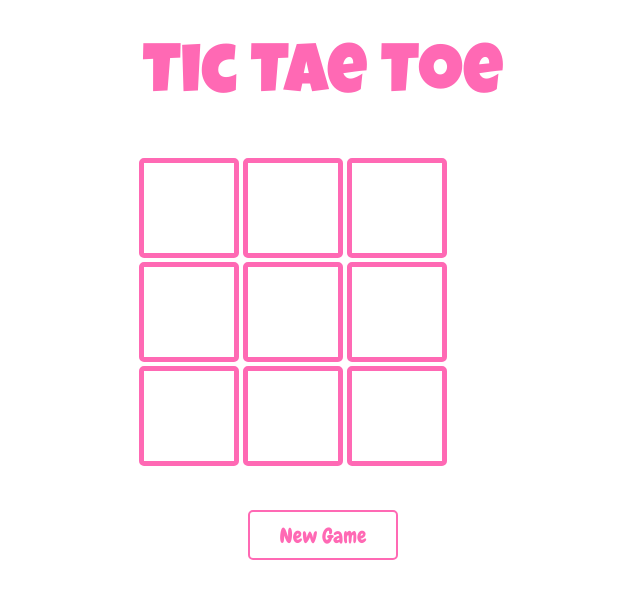
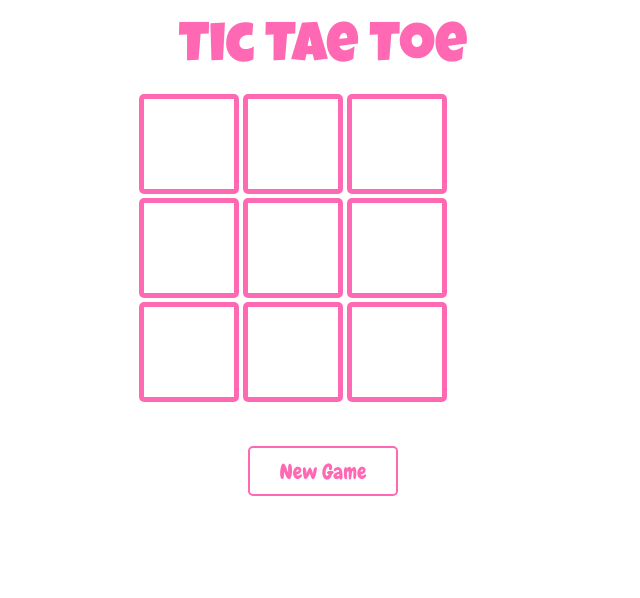
Before and after one commit to iamsydsmith/tic-tac-toe, a plain HTML site: page index.html in a window 1280 px wide. Shown: the whole page, without its empty margins (317-957 px from the left). Drawn offline with Linux system fonts and the light colour scheme.

Commit message:
bootstrap test #3

```diff
--- a/css/style.css
+++ b/css/style.css
@@ -7,7 +7,7 @@ h1 {
   text-align: center;
   color: #FF69B4 !important;;
   font-family: 'Luckiest Guy', cursive, Arial, serif!important;;
-  font-size: 5em !important;;
+  font-size: 4em !important;;
 }
 
 #gameboard {
--- a/index.html
+++ b/index.html
@@ -17,12 +17,11 @@
 </head>
 
 <body>
-    <div class="page-header">
-        <h1>Tic Tae Toe</h1>
-    </div>
+
     <div class="container">
     <div class="row">
-    <div class="col-lg-12 col-sm-12">
+    <div class="col-lg-6 col-md-8 col-md-offset-3 col-xs-12">
+    <h1>Tic Tae Toe</h1>
         <section id="gameboard">
             <section class="row">
                 <div id="0" class="cell"></div>
```
